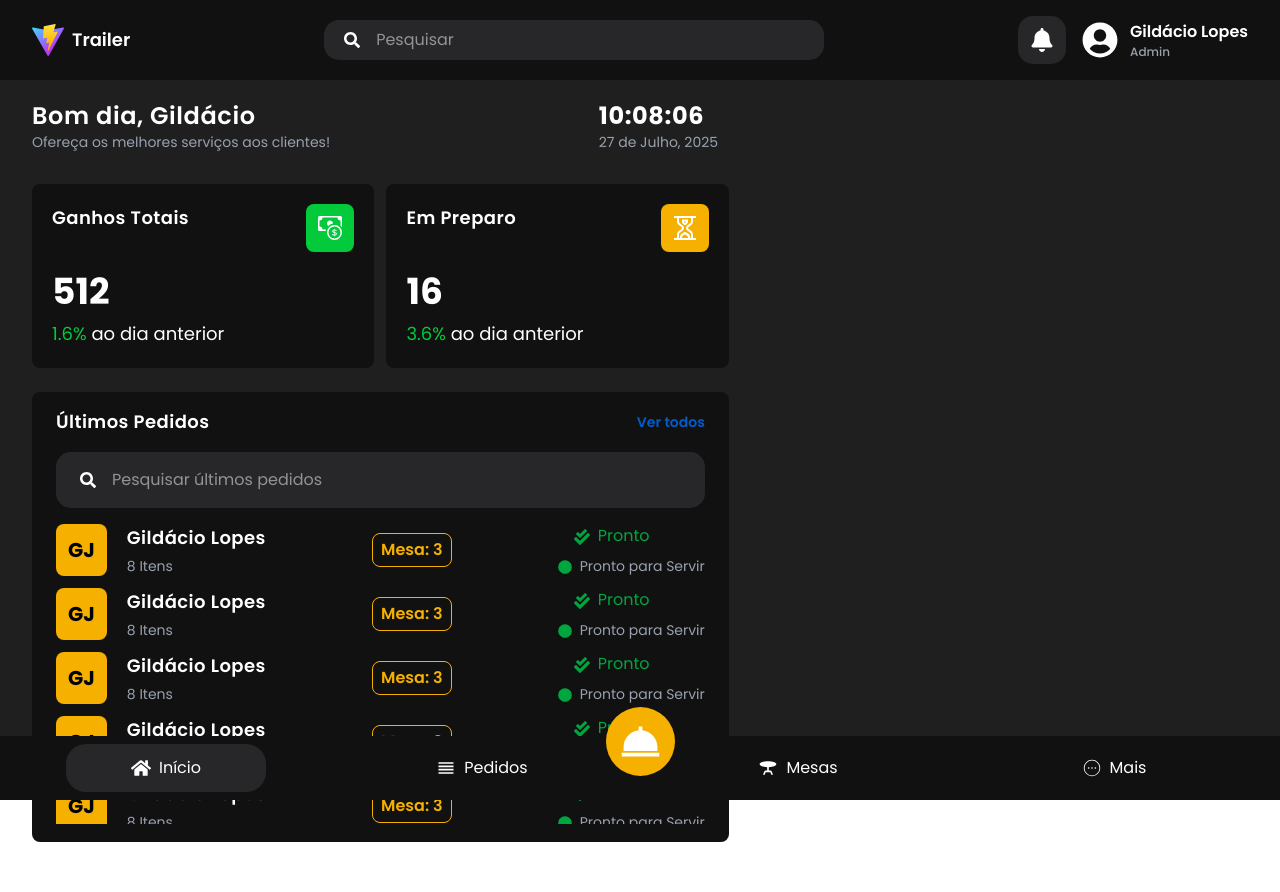
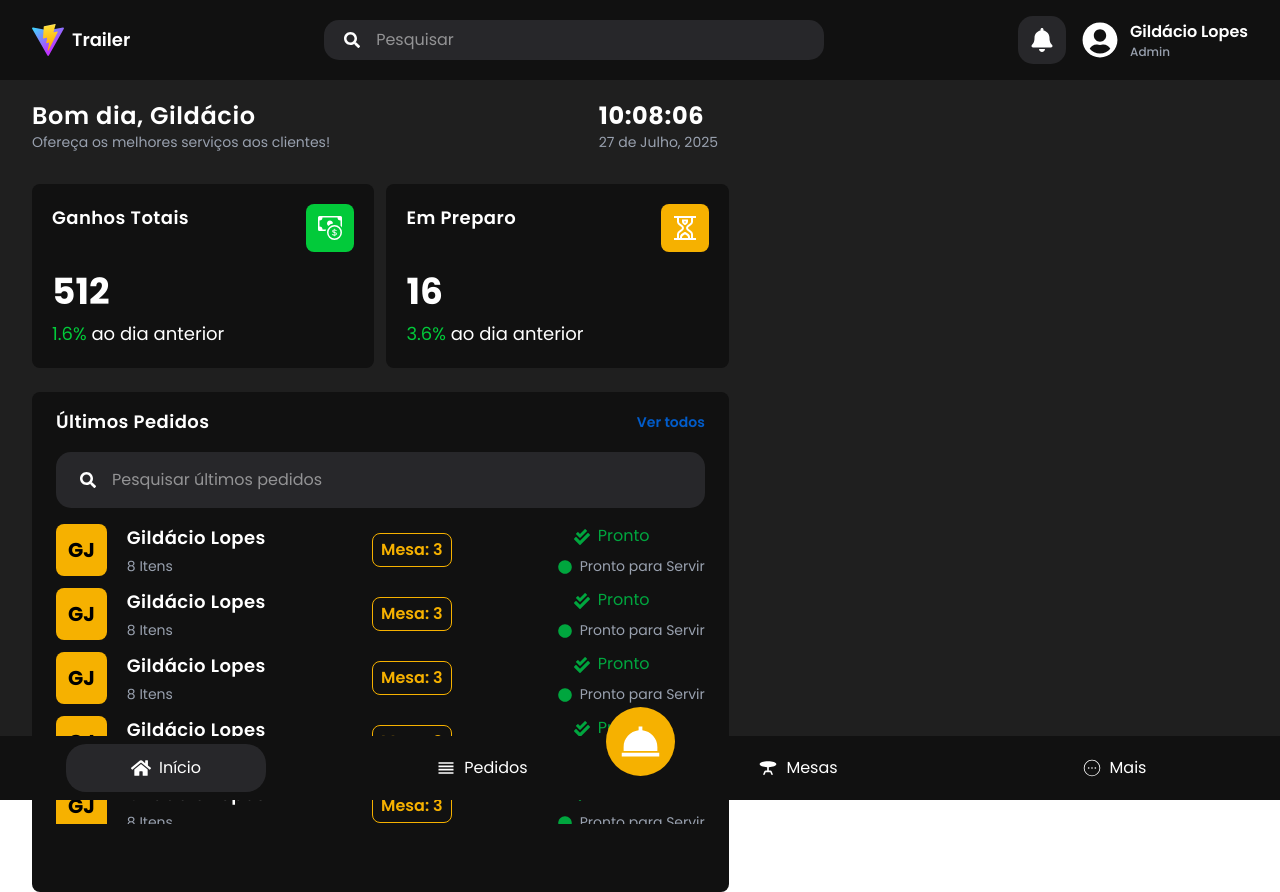
Before and after one commit to Gildaciolopes/trailer-system, a React (Vite) app in the folder frontend/: page / in a window 1280 px wide. Before the commit the page ends 842 px from the top, so only its background shows below. Built offline with nearby package versions, Linux system fonts and the light colour scheme.

Commit message:
style: increase the minimum height of the RecentOrders component to 500px

```diff
--- a/frontend/src/components/home/RecentOrders.jsx
+++ b/frontend/src/components/home/RecentOrders.jsx
@@ -5,7 +5,7 @@ import OrderList from "./OrderList";
 const RecentOrders = () => {
   return (
     <div className="px-8 mt-6">
-      <div className="bg-[#111111] w-full min-h-[450px] rounded-lg">
+      <div className="bg-[#111111] w-full min-h-[500px] rounded-lg">
         <div className="flex justify-between items-center px-6 py-4">
           <h1 className="text-white text-lg font-semibold tracking-wide">
             Últimos Pedidos
```
